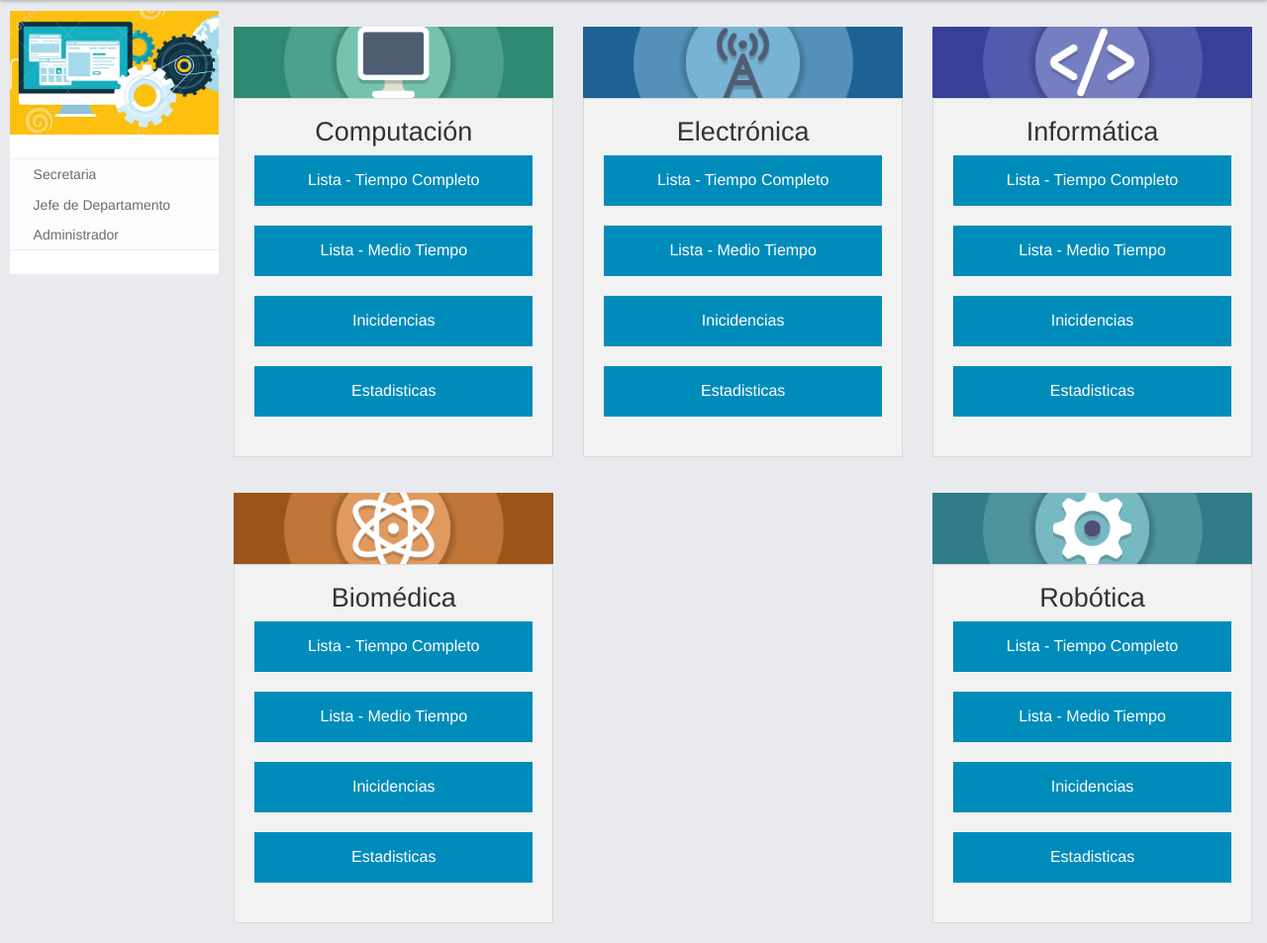
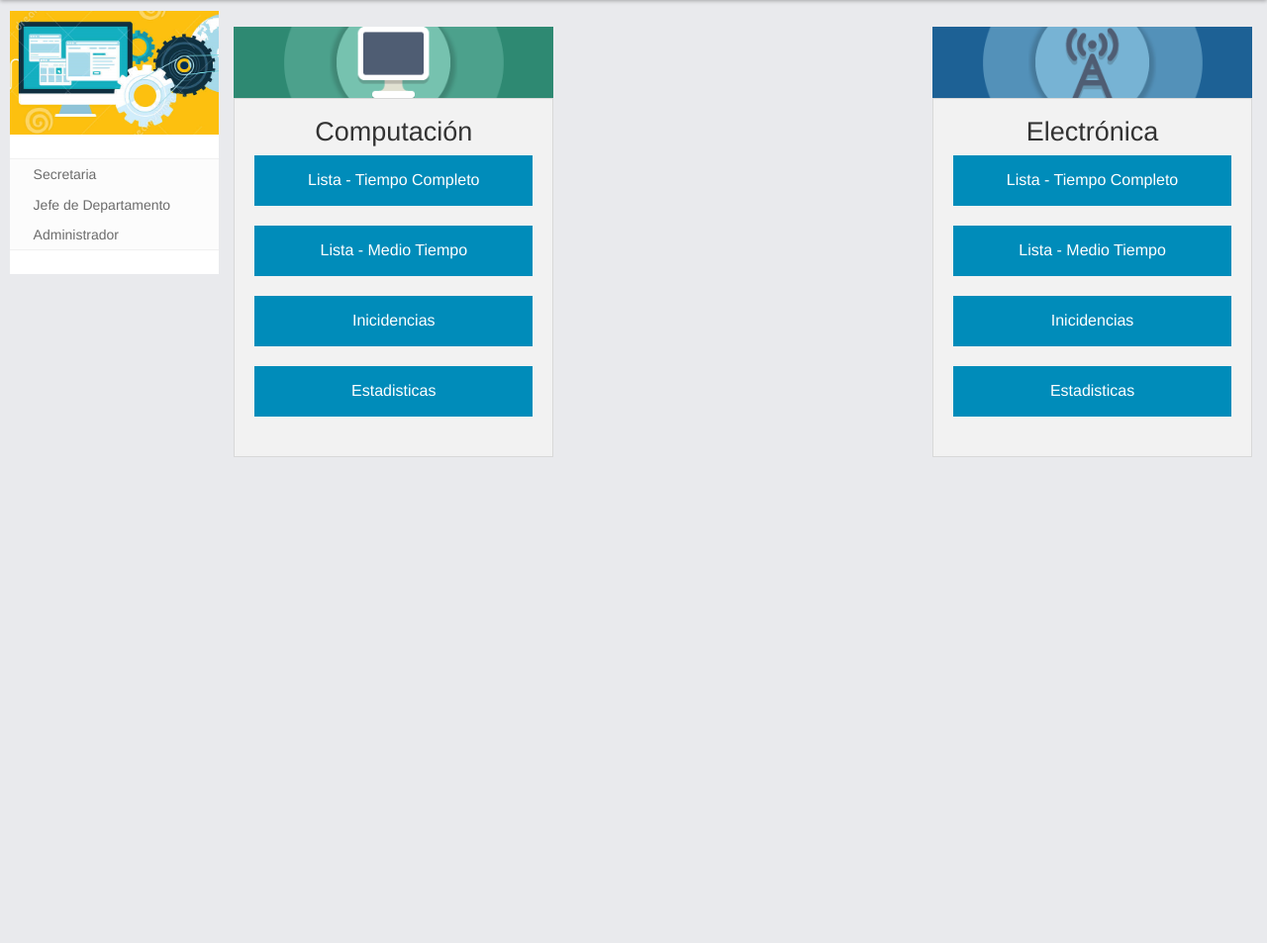
Before and after one commit to Mike325/SistemaAdministrativo, a Django app: template templates/inicio-secretaria.html in a window 1280 px wide. Shown: the part 45-998 px from the top of the page at 99% size. After the commit the page ends 507 px from the top, so only its background shows below. Run offline with Django 3.2, Linux system fonts and the light colour scheme; the template is opened without the code that fills it, so the values that code supplies are empty.

Commit message:
Se actualizo la página principal de secretarias dejando solo los dos departamentos en vez de las carreras

```diff
--- a/templates/inicio-secretaria.html
+++ b/templates/inicio-secretaria.html
@@ -51,71 +51,6 @@
                 </div>
             </div>
         </div>
-        <div class="large-4 medium-6 small-12 columns">
-            <div class="division-banner">
-                <img src="/static/img/logos_carreras/informatica.png">
-            </div>
-            <div class="large-12 colums panel">
-                <h3 class="text-center">Informática<h3>
-                <div class="row">
-                    <div class="large-12 columns">
-                        <button class="button expand" onclick="location.href='/informatica/listas/tCompleto'">Lista - Tiempo Completo</button>
-                    </div>
-                    <div class="large-12 columns">
-                        <button class="button expand" onclick="location.href='/informatica/listas/tMedio'">Lista - Medio Tiempo</button>
-                    </div>
-                    <div class="large-12 columns">
-                        <button class="button expand" onclick="location.href='/informatica/form-incidencias'">Inicidencias</button>
-                    </div>
-                    <div class="large-12 columns">
-                        <button class="button expand" onclick="location.href='/informatica/estadisticas/'">Estadisticas</button>
-                    </div>
-                </div>
-            </div>
-        </div>
-        <div class="large-4 medium-6 small-12 columns">
-            <div class="division-banner">
-                <img src="/static/img/logos_carreras/biomedica.png">
-            </div>
-            <div class="large-12 colums panel">
-                <h3 class="text-center">Biomédica<h3>
-                <div class="row">
-                    <div class="large-12 columns">
-                        <button class="button expand" onclick="location.href='/biomedica/listas/tCompleto'">Lista - Tiempo Completo</button>
-                    </div>
-                    <div class="large-12 columns">
-                        <button class="button expand" onclick="location.href='/biomedica/listas/tMedio'">Lista - Medio Tiempo</button>
-                    </div>
-                    <div class="large-12 columns">
-                        <button class="button expand" onclick="location.href='/biomedica/form-incidencias'">Inicidencias</button>
-                    </div>
-                    <div class="large-12 columns">
-                        <button class="button expand" onclick="location.href='/biomedica/estadisticas/'">Estadisticas</button>
-                    </div>
-                </div>
-            </div>
-        </div>
-        <div class="large-4 medium-6 small-12 columns">
-            <div class="division-banner">
-                <img src="/static/img/logos_carreras/robotica.png">
-            </div>
-            <div class="large-12 colums panel">
-                <h3 class="text-center">Robótica<h3>
-                <div class="row">
-                    <div class="large-12 columns">
-                        <button class="button expand" onclick="location.href='/robotica/listas/tCompleto'">Lista - Tiempo Completo</button>
-                    </div>
-                    <div class="large-12 columns">
-                        <button class="button expand" onclick="location.href='/robotica/listas/tMedio'">Lista - Medio Tiempo</button>
-                    </div>
-                    <div class="large-12 columns">
-                        <button class="button expand" onclick="location.href='/robotica/form-incidencias'">Inicidencias</button>
-                    </div>
-                    <div class="large-12 columns">
-                        <button class="button expand" onclick="location.href='/robotica/estadisticas/'">Estadisticas</button>
-                    </div>
-                </div>
-            </div>
-        </div>
+
     </div>
 {% endblock %}
```
Also changed, not shown: SistemaAdministrativo/Admin/__init__.py (deleted), SistemaAdministrativo/Jefe_Dpto/__init__.py (deleted), SistemaAdministrativo/Secretaria/__init__.py (deleted), SistemaAdministrativo/__init__.py (deleted).
